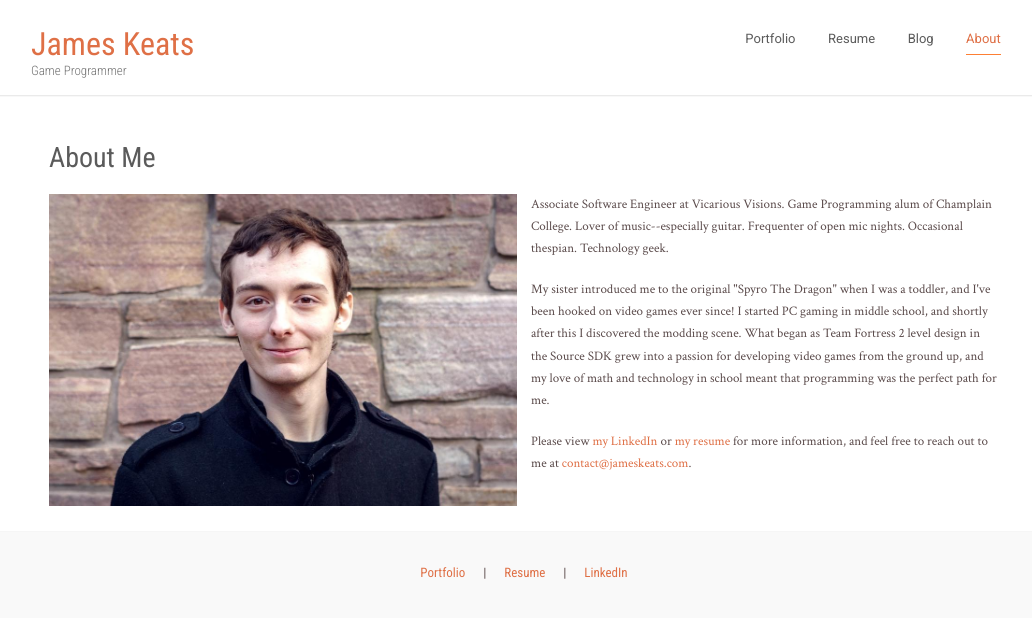
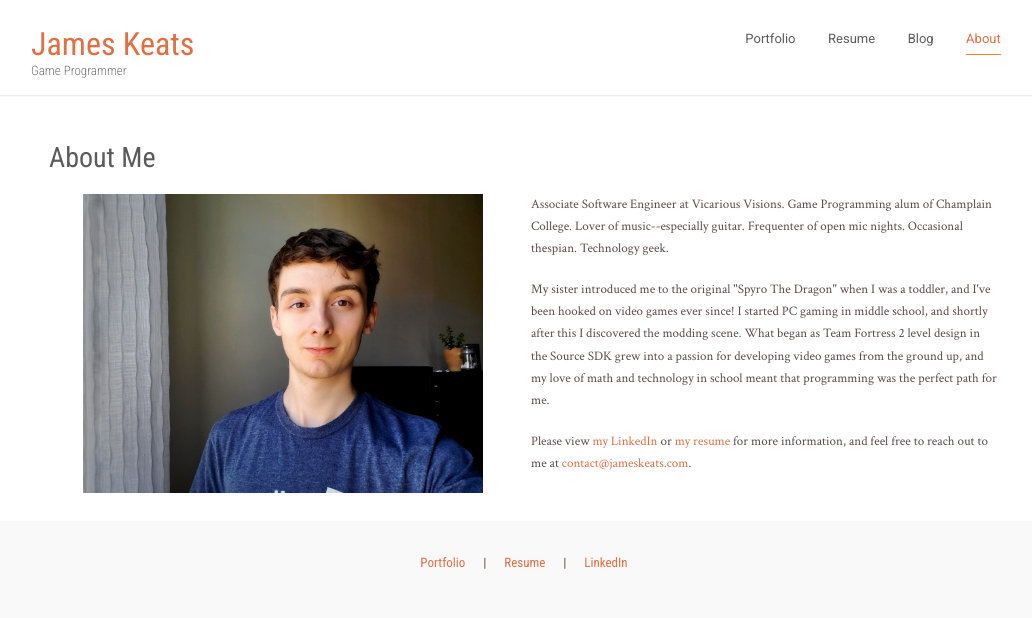
Before and after one commit to growlitheharpo/growlitheharpo.github.io, a Jekyll site: the page built from about.html, in a window 1280 px wide. Shown: the top 618 px of the page, without its empty margins (116-1148 px from the left). Built offline with Jekyll 4.4.1, drawn with Linux system fonts in a browser that asks for light colours.

Commit message:
Update 'about' picture

```diff
--- a/about.html
+++ b/about.html
@@ -8,7 +8,9 @@ picture: "/assets/img/about/me.jpg"
 </div>
 <div class="contentBlock">
     <div class="columns">
-        {% include image-left-mobile-bottom.html image=page.picture part="top" %}
+        <div style="text-align: center">
+            {% include image-left-mobile-bottom.html image=page.picture part="top" style="width:100%;max-width:400px;" %}
+        </div>
 
         <div class="col-6 col-s-12">
             {% for block in site.data.about.about %}
```
Also changed, not shown: assets/img/about/me.jpg.
